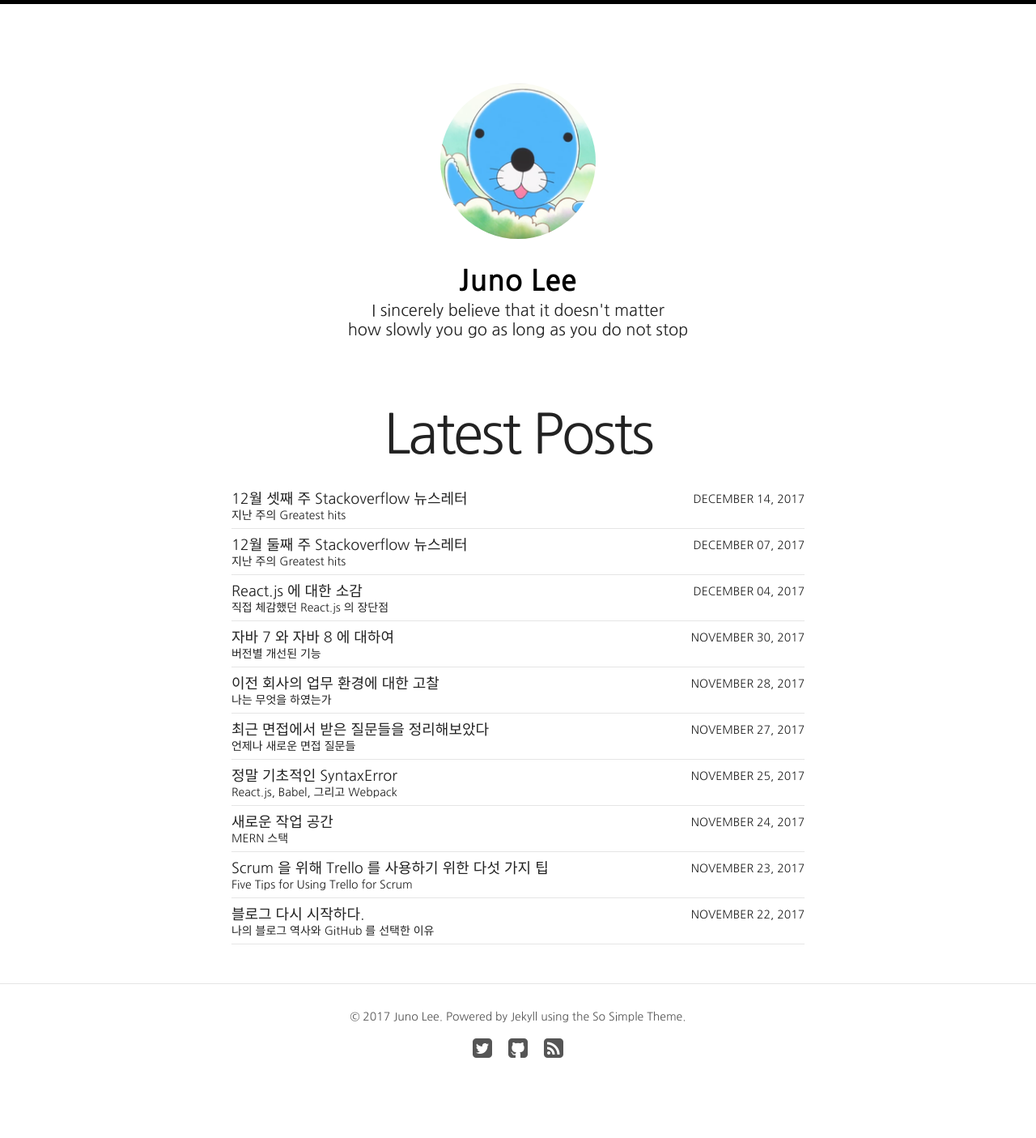
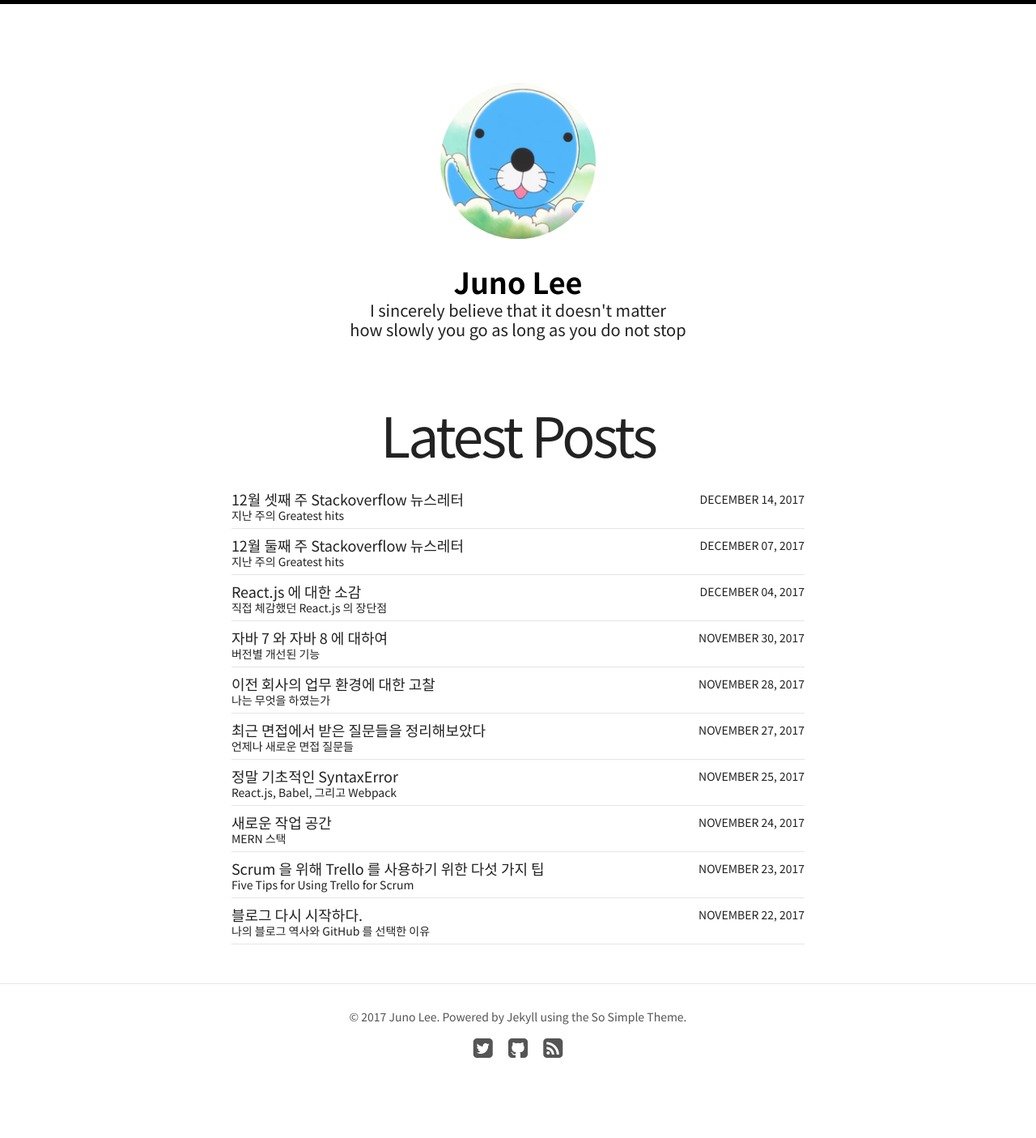
Before and after one commit to johanneslee/johanneslee.github.io, a Jekyll site: the page built from index.html, in a window 1280 px wide. Shown: the whole page at 81% size. Built offline with Jekyll 4.4.1, drawn with Linux system fonts in a browser that asks for light colours; nearby versions of some CDN libraries; some web fonts are replaced.

Commit message:
Update Fonts

```diff
--- a/_sass/_variables.scss
+++ b/_sass/_variables.scss
@@ -3,11 +3,11 @@
 @import "https://fonts.googleapis.com/earlyaccess/notosanskr.css";
 
 // TYPOGRAPHY ================================================
-$base-font                : 'Nanum Gothic', sans-serif;
+$base-font                : 'Noto Sans KR', sans-serif;
 $heading-font             : $base-font;
 $caption-font             : $base-font;
 $code-font                : 'Nanum Gothic Coding', monospace;
-$alt-font                 : 'Nanum Gothic', sans-serif;
+$alt-font                 : 'Noto Sans KR', sans-serif;
 
 $doc-font-size            : 16;
 $doc-line-height          : 24;
```
